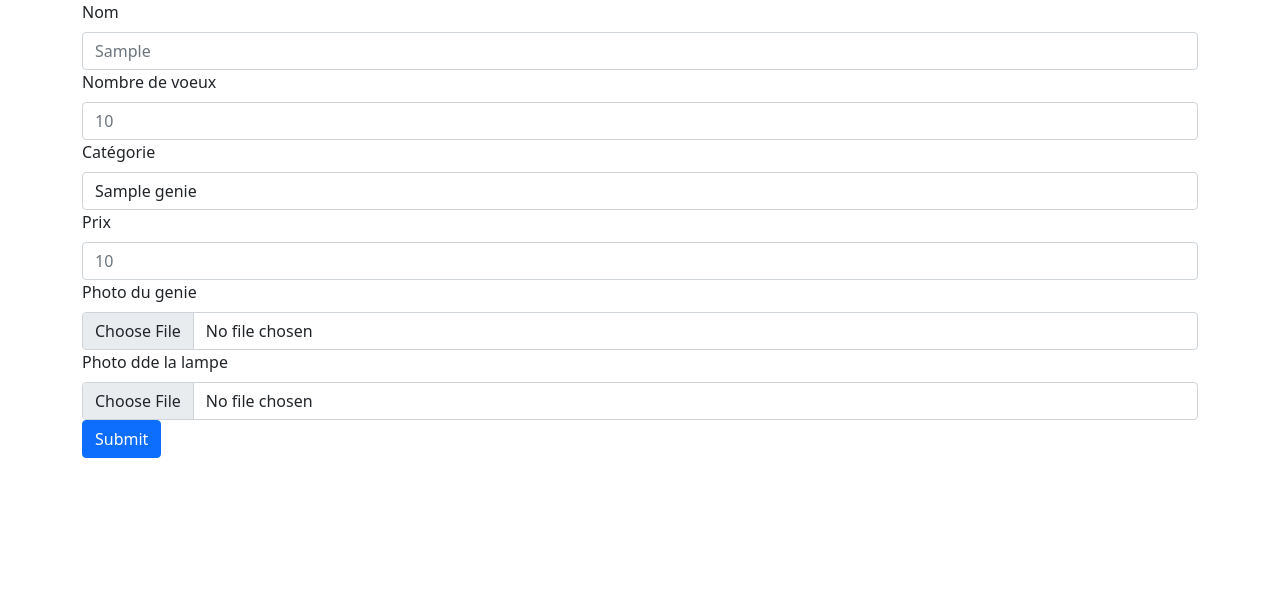
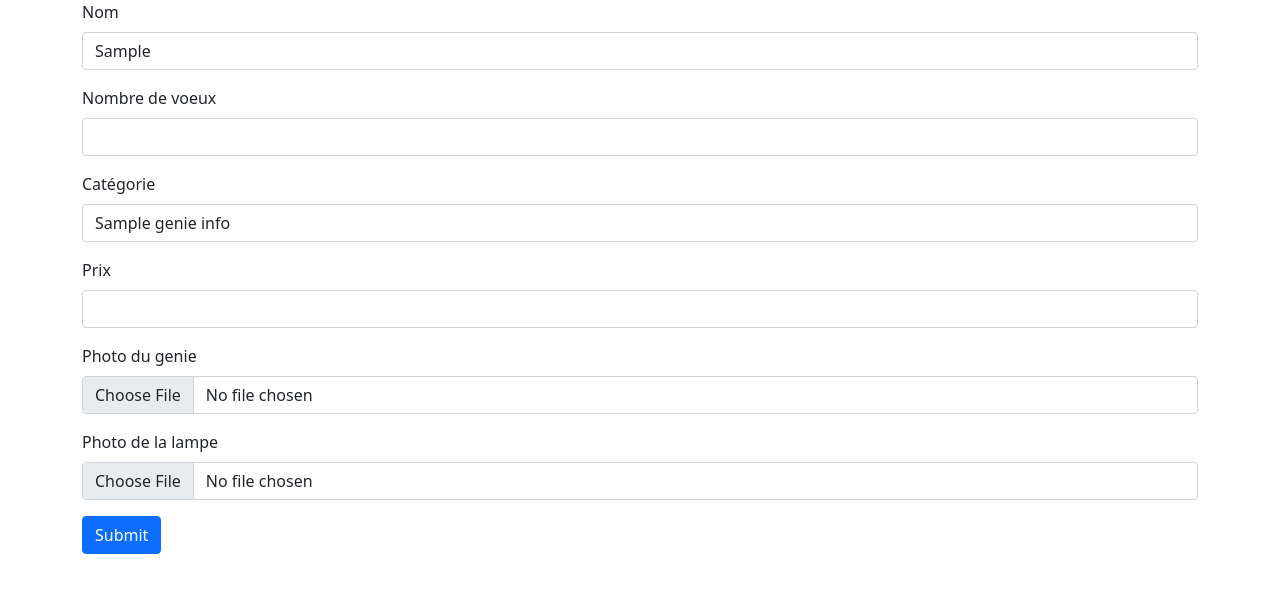
Before and after one commit to aldaitzwild/RentADjin, a PHP site: template src/View/Admin/adminUpdateGenie.html.twig in a window 1280 px wide. Shown: the top 593 px of the page. Run offline with PHP 8.4, Linux system fonts and the light colour scheme; the template is opened without the code that fills it: most values are stand-ins (such as "Sample title", 1, 10 or a date in 2020); some libraries are stand-ins or nearby versions.

Commit message:
Implement update on genies

```diff
--- a/src/View/Admin/adminShowGenie.html.twig
+++ b/src/View/Admin/adminShowGenie.html.twig
@@ -40,10 +40,10 @@
 			<img src={{genieInfo.lamp_img}} class="img-thumbnail rounded mx-auto d-block col-12 col-sm-10 col-md-8 col-lg-6 col-xl-4" alt="Image de  la lampe">
 		</div>
 		<div class="row justify-content-center m-2">
-			<a href="admin/update?id={{genieInfo.genieId}}" class="btn btn-primary btn-lg col-4 col-sm-4 col-md-3 col-lg-2" tabindex="-1" role="button">Modifier</a>
+			<a href="genie/update?id={{genieInfo.genieId}}" class="btn btn-primary btn-lg col-5 col-sm-5 col-md-3 col-lg-2" tabindex="-1" role="button">Modifier</a>
 		</div>
 		<div class="row justify-content-center m-2">
-			<a href="admin/delete?id={{genieInfo.genieId}}" class="btn btn-secondary btn-lg col-4 col-sm-4 col-md-3 col-lg-2" tabindex="-1" role="button">Supprimer</a>
+			<a href="genie/delete?id={{genieInfo.genieId}}" class="btn btn-secondary btn-lg col-5 col-sm-5 col-md-3 col-lg-2" tabindex="-1" role="button">Supprimer</a>
 		</div>
 	</section>
 {% endblock %}
--- a/src/View/Admin/adminUpdateGenie.html.twig
+++ b/src/View/Admin/adminUpdateGenie.html.twig
@@ -1,40 +1,41 @@
 {% extends 'parent.html.twig' %}
 
-{% block title %}Administration
+{% block title %}Administration - Modifier
+	{{genieInfo.genieName}}
 {% endblock %}
 
 {% block content %}
 
 	<form method="post" accept-charset="UTF-8" enctype="multipart/form-data" class="container">
-		<div class="form-group">
+		<div class="form-group mb-3 ">
 			<label for="name" class="form-label">Nom</label>
-			<input type="text" class="form-control" id="name" name="name" aria-describedby="nameHelp" placeholder={{genie.name}}>
+			<input type="text" class="form-control" id="name" name="name" aria-describedby="nameHelp" value={{genieInfo.genieName}}>
 		</div>
-		<div class="form-group">
+		<div class="form-group mb-3 ">
 			<label for="numberOfWishes" class="form-label">Nombre de voeux</label>
-			<input type="number" class="form-control" name="numberOfWishes" id="numberOfWishes" placeholder="{{genie.price}}" min='1'>
+			<input type="number" class="form-control" name="numberOfWishes" id="numberOfWishes" value="{{genieInfo.nb_wishes}}" min='1'>
 		</div>
-		<div class="form-group">
+		<div class="form-group mb-3 ">
 			<label for="specialty" class="form-label">Catégorie</label>
 			<select class="form-control" id="specialty">
-				<option value="{{genie.specialty_id}}" selected="true">{{genie.name}}</option>
+				<option value="{{genieInfo.specialty_id}}" selected="true">{{genieInfo.specialtyName}}</option>
 				{% for specialty in specialties %}
-					{% if specialty.id != genie.specialty_id %}
+					{% if specialty.id != genieInfo.specialty_id %}
 						<option value={{specialty.id}}>{{specialty.name}}</option>
 					{% endif %}
 				{% endfor %}
 			</select>
 		</div>
-		<div class="form-group">
+		<div class="form-group mb-3 ">
 			<label for="price" class="form-label">Prix</label>
-			<input type="number" class="form-control" id="price" name="price" placeholder="{{genie.price}}" min='0'>
+			<input type="number" class="form-control" id="price" name="price" value="{{genieInfo.costPerDay}}" min='0'>
 		</div>
-		<div class="form-group">
+		<div class="form-group mb-3 ">
 			<label for="file" class="form-label">Photo du genie</label>
 			<input type="file" class="form-control" id="file" name="file" accept=".jpg,.png,.webp">
 		</div>
-		<div class="form-group">
-			<label for="file" class="form-label">Photo dde la lampe</label>
+		<div class="form-group mb-3 ">
+			<label for="file" class="form-label">Photo de la lampe</label>
 			<input type="file" class="form-control" id="file" name="file" accept=".jpg,.png,.webp">
 		</div>
 		<button type="submit" class="btn btn-primary">Submit</button>
--- a/src/routes.php
+++ b/src/routes.php
@@ -15,6 +15,7 @@ return [
     'items/delete' => ['ItemController', 'delete',],
     'users/add' => ['UserController', 'add'],
     'users' => ['UserController', 'list'],
-    'admin' => ['AdminController','index',],
-    'admin/genie' => ['AdminController', 'showGenie', ['id']]
+    'admin' => ['AdminController', 'index',],
+    'admin/genie' => ['AdminController', 'showGenie', ['id']],
+    'admin/genie/update' => ['AdminController', 'showUpdateGenie', ['id']]
 ];
```
Also changed, not shown: src/Controller/AdminController.php (+11 -0 lines).
